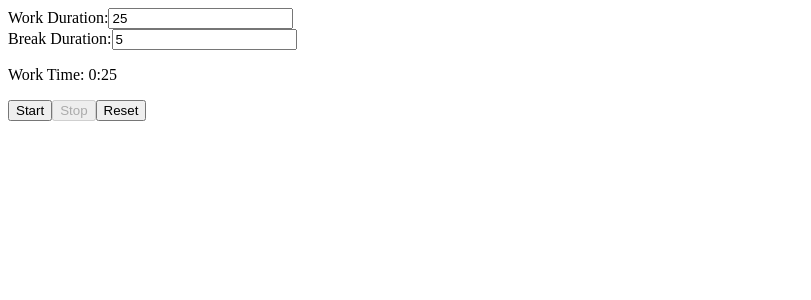
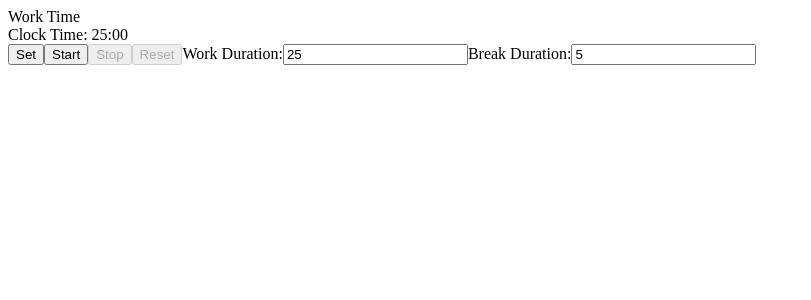
Before and after one commit to OswaldCardoz/Pomodoro-Technique-Timer---Local-environment-setup-NPM-NPM-Scripts-Setting-u---pixyuym9u6ai, a Next.js app: page / in a window 1280 px wide. Shown: the top 300 px of the page, without its empty margins (0-811 px from the left). Built offline with nearby package versions, Linux system fonts and the light colour scheme.

Commit message:
pomdoro timer

```diff
--- a/pages/index.js
+++ b/pages/index.js
@@ -1,109 +1,108 @@
 //Write a code in index.js
-'use client';
 import React, { useState, useEffect } from 'react';
-
 const App = () => {
-  const defaultWorkDuration = 25;
-  const defaultBreakDuration = 5;
-
-  const [workDuration, setWorkDuration] = useState(defaultWorkDuration);
-  const [breakDuration, setBreakDuration] = useState(defaultBreakDuration);
-  const [timer, setTimer] = useState(null);
-  const [isWorking, setIsWorking] = useState(true);
-  const [isTimerRunning, setIsTimerRunning] = useState(false);
+  const [workDuration, setWorkDuration] = useState(25);
+  const [breakDuration, setBreakDuration] = useState(5);
+  const [time, setTime] = useState(workDuration * 60);
+  const [isActive, setIsActive] = useState(false);
+  const [isBreak, setIsBreak] = useState(false);
 
   useEffect(() => {
-    document.title = `${isWorking ? 'Work' : 'Break'} - ${formatTime()}`;
-  }, [timer, isWorking]);
+    if (isActive) {
+      const interval = setInterval(() => {
+        setTime((prevTime) => {
+          if (prevTime === 0) {
+            setIsBreak((prevIsBreak) => {
+              if (prevIsBreak) {
+                alert('Break time is over! Get back to work.');
+                return false;
+              } else {
+                alert('Work time is over! Take a break.');
+                return true;
+              }
+            });
+            return isBreak ? workDuration * 60 : breakDuration * 60;
+          } else {
+            return prevTime - 1;
+          }
+        });
+      }, 1000);
 
-  const formatTime = () => {
-    const currentDuration = isWorking ? workDuration : breakDuration;
-    return `${Math.floor(currentDuration / 60)}:${(currentDuration % 60)
-      .toString()
-      .padStart(2, '0')}`;
+      return () => clearInterval(interval);
+    }
+  }, [isActive, isBreak, workDuration, breakDuration]);
+
+  const handleStart = () => {
+    setIsActive(true);
   };
 
-  const startTimer = () => {
-    if (!isTimerRunning && (workDuration > 0 || breakDuration > 0)) {
-      setTimer(
-        setInterval(() => {
-          if (isWorking && workDuration > 0) {
-            setWorkDuration((prev) => prev - 1);
-          } else if (!isWorking && breakDuration > 0) {
-            setBreakDuration((prev) => prev - 1);
-          } else {
-            setIsWorking((prev) => !prev);
-            if (isWorking) {
-              setWorkDuration(defaultWorkDuration);
-            } else {
-              setBreakDuration(defaultBreakDuration);
-            }
-          }
-        }, 1000)
-      );
-      setIsTimerRunning(true);
-    }
+  const handleStop = () => {
+    setIsActive(false);
   };
 
-  const stopTimer = () => {
-    clearInterval(timer);
-    setIsTimerRunning(false);
+  const handleReset = () => {
+    setIsActive(false);
+    setIsBreak(false);
+    setTime(workDuration * 60);
+    setWorkDuration(25);
+    setBreakDuration(5);
   };
 
-  const resetTimer = () => {
-    clearInterval(timer);
-    setIsTimerRunning(false);
-    setWorkDuration(defaultWorkDuration);
-    setBreakDuration(defaultBreakDuration);
-    setIsWorking(true);
+  const handleSet = () => {
+  if (workDuration <= 0 && breakDuration <= 0) {
+    alert('At least one duration must be greater than 0');
+  } else {
+    handleReset();
+  }
   };
 
-  const handleWorkDurationChange = (e) => {
-    const value = parseInt(e.target.value, 10);
-    setWorkDuration(value >= 0 ? value : 0);
+  const handleWorkDurationChange = (event) => {
+    const value = parseInt(event.target.value);
+    setWorkDuration(value);
   };
 
-  const handleBreakDurationChange = (e) => {
-    const value = parseInt(e.target.value, 10);
-    setBreakDuration(value >= 0 ? value : 0);
+  const handleBreakDurationChange = (event) => {
+    const value = parseInt(event.target.value);
+    setBreakDuration(value);
   };
 
   return (
-    <div id="main">
-      <div>
-        <label>Work Duration:</label>
+    <div id='main'>
+      <div>{isBreak ? 'Break Time' : 'Work Time'}</div>
+      <div>Clock Time: {Math.floor(time / 60)}:{(time % 60).toString().padStart(2, '0')}</div>
+      <button data-testid='set-btn' onClick={handleSet}>
+        Set
+      </button>
+      <button data-testid='start-btn' onClick={handleStart} disabled={isActive}>
+        Start
+      </button>
+      <button data-testid='stop-btn' onClick={handleStop} disabled={!isActive}>
+        Stop
+      </button>
+      <button data-testid='reset-btn' onClick={handleReset} disabled={!isActive}>
+        Reset
+      </button>
+      <label>
+        Work Duration:
         <input
-          type="number"
+          type='number'
+          data-testid='work-duration'
           value={workDuration}
           onChange={handleWorkDurationChange}
-          data-testid="work-duration"
-          disabled={isTimerRunning}
         />
-      </div>
-      <div>
-        <label>Break Duration:</label>
+      </label>
+      <label>
+        Break Duration:
         <input
-          type="number"
+          type='number'
+          data-testid='break-duration'
           value={breakDuration}
           onChange={handleBreakDurationChange}
-          data-testid="break-duration"
-          disabled={isTimerRunning}
         />
-      </div>
-      <div>
-        <p>{isWorking ? 'Work Time' : 'Break Time'}: {formatTime()}</p>
-      </div>
-      <button onClick={startTimer} disabled={isTimerRunning} data-testid="start-btn">
-        Start
-      </button>
-      <button onClick={stopTimer} disabled={!isTimerRunning} data-testid="stop-btn">
-        Stop
-      </button>
-      <button onClick={resetTimer} data-testid="reset-btn">
-        Reset
-      </button>
+      </label>
     </div>
   );
 };
 
+
 export default App;
```
